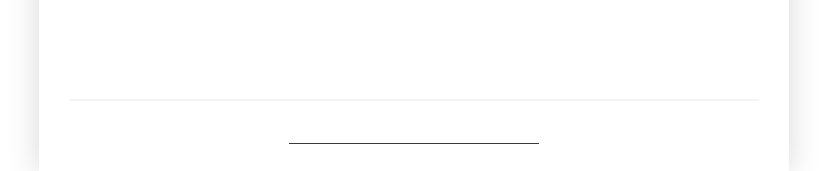
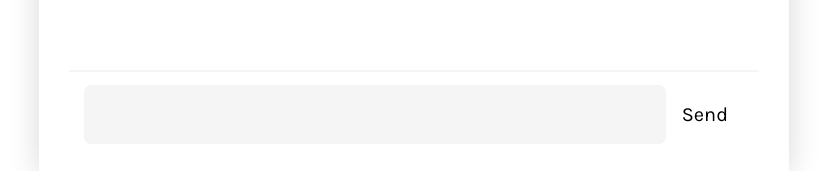
Before and after one commit to calpoly-csai/nimbus-chat, a Vue app: page / in a window 1280 px wide. Shown: the part 634-805 px from the top of the page, without its empty margins (234-1061 px from the left). Built offline with nearby package versions, Linux system fonts and the light colour scheme.

Commit message:
added send button

```diff
--- a/src/components/Composer.vue
+++ b/src/components/Composer.vue
@@ -8,6 +8,7 @@
       @keyup.enter="sendMessage"
       ref="messageInput"
     ></div>
+    <button class="send-button" @click="sendMessage">Send</button>
   </div>
 </template>
 
@@ -35,6 +36,7 @@ export default {
   position: relative;
   padding: 15px;
   display: flex;
+  align-items: center;
   justify-content: center;
   background: white;
   width: 100%;
@@ -47,12 +49,23 @@ export default {
   }
 
   .text-field {
-    width: 250px;
-    max-width: 50%;
+    width: 30%;
+    background: whitesmoke;
+    border-radius: 7px;
+    width: 90%;
+    padding: 15px;
     height: min-content;
     font-size: 25px;
     font-family: inherit;
-    border-bottom: 1px solid var(--dark);
+  }
+
+  .send-button {
+    cursor: pointer;
+    border: none;
+    background: transparent;
+    font-size: 20px;
+    font-family: inherit;
+    margin: auto 10px;
   }
 }
 </style>
```
